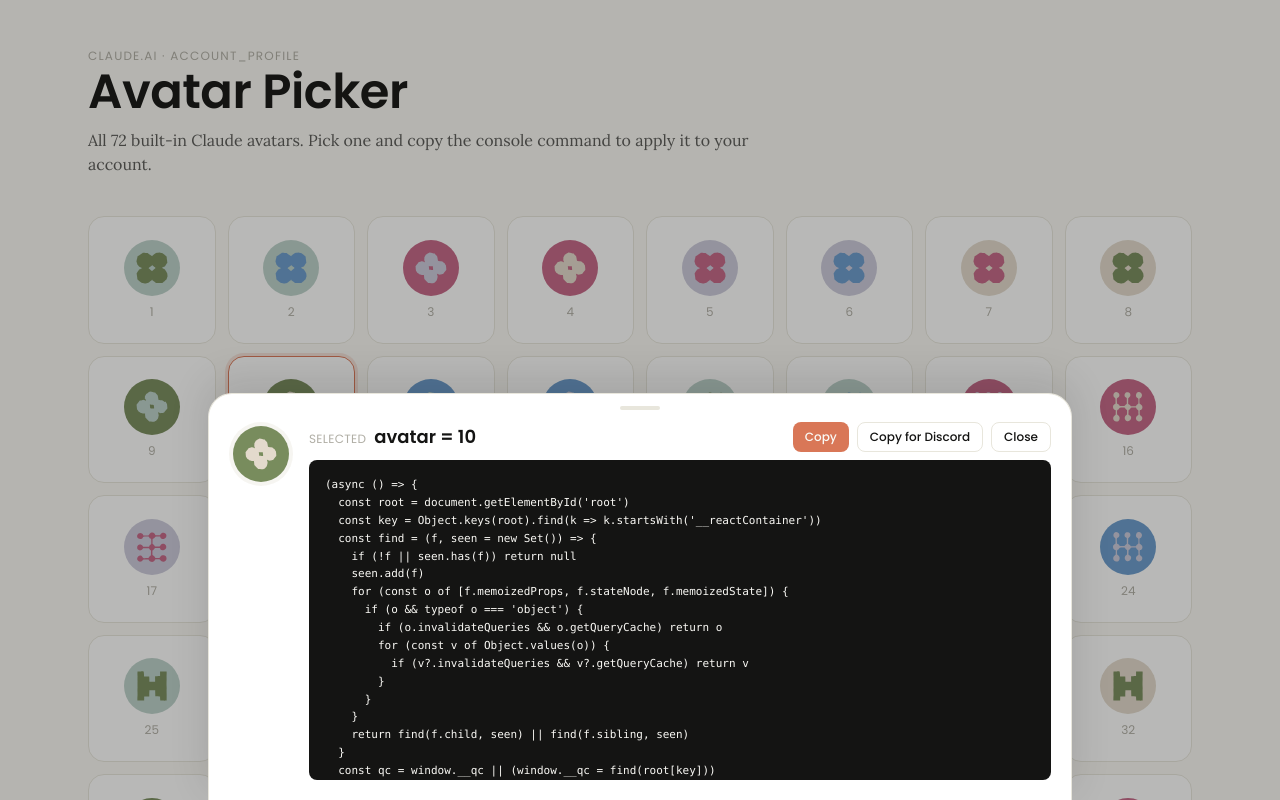
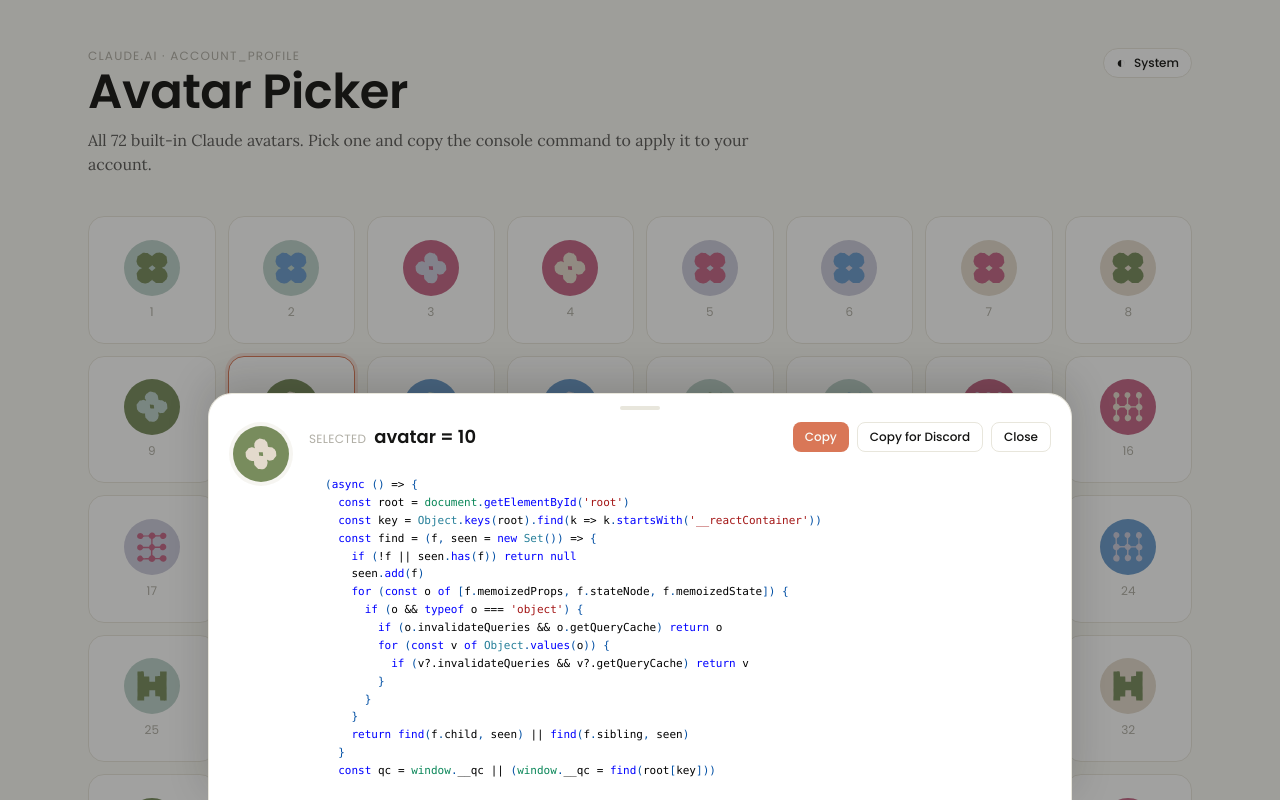
Before and after one commit to pyyupsk/claude-avatar-picker, a React (Vite) app: page / in a window 1280 px wide. Both pictures are taken after a click on the button "10". Shown: the top 800 px of the page. Built offline with nearby package versions, Linux system fonts and the light colour scheme.

Commit message:
feat: theme system + syntax highlighting
- system-aware theme toggle (light/dark/system) with localStorage persistence
- inline boot script prevents flash of wrong theme on reload
- prism-react-renderer for snippet syntax highlighting
- semantic CSS tokens (--color-bg/fg/surface/border/muted)

```diff
--- a/index.html
+++ b/index.html
@@ -4,6 +4,18 @@
     <meta charset="UTF-8" />
     <meta name="viewport" content="width=device-width, initial-scale=1.0" />
     <title>Claude Avatar Picker</title>
+    <script>
+      (() => {
+        const prefersDark = globalThis.matchMedia('(prefers-color-scheme: dark)').matches;
+        let resolved = prefersDark ? 'dark' : 'light';
+        try {
+          const stored = localStorage.getItem('theme');
+          if (stored === 'light' || stored === 'dark') resolved = stored;
+        } catch {}
+        document.documentElement.dataset.mode = resolved;
+        document.documentElement.style.colorScheme = resolved;
+      })();
+    </script>
   </head>
   <body>
     <div id="root"></div>
--- a/package.json
+++ b/package.json
@@ -14,6 +14,7 @@
 	},
 	"dependencies": {
 		"clsx": "^2.1.1",
+		"prism-react-renderer": "^2.4.1",
 		"react": "^19.2.5",
 		"react-dom": "^19.2.5",
 		"tailwind-merge": "^3.5.0"
--- a/src/App.tsx
+++ b/src/App.tsx
@@ -1,25 +1,31 @@
 import { useState } from "react";
 import AvatarTile from "./components/AvatarTile";
 import CommandBar from "./components/CommandBar";
+import ThemeToggle from "./components/ThemeToggle";
 import { avatars } from "./data/avatars";
+import { useTheme } from "./hooks/useTheme";
 
 function App() {
 	const [selectedId, setSelectedId] = useState<number | null>(null);
 	const selected = avatars.find((a) => a.id === selectedId) ?? null;
+	const { theme, resolved, cycle } = useTheme();
 
 	return (
 		<div className="mx-auto max-w-6xl px-6 py-12">
-			<header className="mb-10">
-				<p className="font-heading text-brand-mid-gray text-xs uppercase tracking-widest">
+			<header className="mb-10 flex items-start justify-between gap-4">
+				<div>
+					<p className="font-heading text-muted text-xs uppercase tracking-widest">
 						claude.ai · account_profile
 					</p>
-				<h1 className="mt-1 font-heading text-4xl text-brand-dark sm:text-5xl">
+					<h1 className="mt-1 font-heading text-4xl text-fg sm:text-5xl">
 						Avatar Picker
 					</h1>
-				<p className="mt-3 max-w-2xl text-brand-dark/70">
+					<p className="mt-3 max-w-2xl text-fg/70">
 						All {avatars.length} built-in Claude avatars. Pick one and copy the
 						console command to apply it to your account.
 					</p>
+				</div>
+				<ThemeToggle theme={theme} onCycle={cycle} />
 			</header>
 
 			<div className="grid grid-cols-3 gap-3 sm:grid-cols-4 md:grid-cols-6 lg:grid-cols-8">
@@ -33,7 +39,7 @@
 				))}
 			</div>
 
-			<footer className="mt-16 mb-32 space-y-1 text-brand-mid-gray text-sm">
+			<footer className="mt-16 mb-32 space-y-1 text-muted text-sm">
 				<p>
 					ID 0 clears the avatar (renders initials). The server stores any
 					integer, but only IDs 1–{avatars.length} have a designed shape —
@@ -45,7 +51,11 @@
 				</p>
 			</footer>
 
-			<CommandBar avatar={selected} onClose={() => setSelectedId(null)} />
+			<CommandBar
+				avatar={selected}
+				resolved={resolved}
+				onClose={() => setSelectedId(null)}
+			/>
 		</div>
 	);
 }
--- a/src/components/AvatarTile.tsx
+++ b/src/components/AvatarTile.tsx
@@ -16,14 +16,14 @@
 			aria-pressed={selected}
 			aria-label={`Avatar ${avatar.id}`}
 			className={cn(
-				"group relative flex aspect-square flex-col items-center justify-center gap-2 rounded-2xl border bg-white p-4 transition-all duration-150 outline-none focus-visible:ring-2 focus-visible:ring-brand-orange/60",
+				"group relative flex aspect-square flex-col items-center justify-center gap-2 rounded-2xl border bg-surface p-4 transition-all duration-150 outline-none focus-visible:ring-2 focus-visible:ring-brand-orange/60",
 				selected
 					? "border-brand-orange shadow-[0_0_0_3px_rgba(217,119,87,0.18)]"
-					: "border-brand-light-gray hover:-translate-y-0.5 hover:border-brand-mid-gray",
+					: "border-border hover:-translate-y-0.5 hover:border-muted",
 			)}
 		>
 			<AvatarSvg avatar={avatar} />
-			<span className="font-heading text-brand-mid-gray text-xs tabular-nums group-hover:text-brand-dark">
+			<span className="font-heading text-muted text-xs tabular-nums group-hover:text-fg">
 				{avatar.id}
 			</span>
 		</button>
--- /dev/null
+++ b/src/components/CodeBlock.tsx
@@ -0,0 +1,41 @@
+import { Highlight, themes } from "prism-react-renderer";
+import type { ResolvedTheme } from "../hooks/useTheme";
+
+type Props = {
+	code: string;
+	resolved: ResolvedTheme;
+	className?: string;
+};
+
+function CodeBlock({ code, resolved, className }: Readonly<Props>) {
+	const theme = resolved === "dark" ? themes.vsDark : themes.vsLight;
+
+	return (
+		<Highlight code={code} language="jsx" theme={theme}>
+			{({ style, tokens, getLineProps, getTokenProps }) => (
+				<pre
+					className={className}
+					style={{ ...style, background: "transparent" }}
+				>
+					<code>
+						{tokens.map((line) => {
+							const lineKey = line.map((t) => t.content).join("");
+							let offset = 0;
+							return (
+								<div key={lineKey} {...getLineProps({ line })}>
+									{line.map((token) => {
+										const key = `${offset}-${token.content}`;
+										offset += token.content.length || 1;
+										return <span key={key} {...getTokenProps({ token })} />;
+									})}
+								</div>
+							);
+						})}
+					</code>
+				</pre>
+			)}
+		</Highlight>
+	);
+}
+
+export default CodeBlock;
--- a/src/components/CommandBar.tsx
+++ b/src/components/CommandBar.tsx
@@ -1,15 +1,18 @@
 import type { Avatar } from "../data/avatars";
 import { useCopy } from "../hooks/useCopy";
+import type { ResolvedTheme } from "../hooks/useTheme";
 import { buildSnippet } from "../lib/buildSnippet";
 import { cn } from "../lib/cn";
 import AvatarSvg from "./AvatarSvg";
+import CodeBlock from "./CodeBlock";
 
 type Props = {
 	avatar: Avatar | null;
+	resolved: ResolvedTheme;
 	onClose: () => void;
 };
 
-function CommandBar({ avatar, onClose }: Readonly<Props>) {
+function CommandBar({ avatar, resolved, onClose }: Readonly<Props>) {
 	const { copiedKey, copy } = useCopy();
 	const open = avatar !== null;
 
@@ -23,7 +26,7 @@
 				aria-label="Close"
 				onClick={onClose}
 				className={cn(
-					"fixed inset-0 z-40 bg-brand-dark/30 transition-opacity duration-200",
+					"fixed inset-0 z-40 bg-brand-dark/40 transition-opacity duration-200",
 					open
 						? "pointer-events-auto opacity-100"
 						: "pointer-events-none opacity-0",
@@ -39,20 +42,20 @@
 				)}
 			>
 				<div className="mx-auto max-w-4xl px-4">
-					<div className="rounded-t-3xl border border-brand-light-gray border-b-0 bg-white px-5 pt-3 pb-5 shadow-[0_-12px_40px_rgba(20,20,19,0.12)]">
-						<div className="mx-auto mb-3 h-1 w-10 rounded-full bg-brand-light-gray" />
+					<div className="rounded-t-3xl border border-border border-b-0 bg-surface px-5 pt-3 pb-5 shadow-[0_-12px_40px_rgba(20,20,19,0.18)]">
+						<div className="mx-auto mb-3 h-1 w-10 rounded-full bg-border" />
 						{avatar && (
 							<div className="flex items-start gap-4">
-								<div className="flex size-16 shrink-0 items-center justify-center rounded-full bg-brand-light-gray/40">
+								<div className="flex size-16 shrink-0 items-center justify-center rounded-full bg-border/40">
 									<AvatarSvg avatar={avatar} size={56} />
 								</div>
 								<div className="min-w-0 flex-1">
 									<div className="mb-2 flex items-center justify-between gap-3">
 										<div className="flex items-baseline gap-2">
-											<span className="font-heading text-brand-mid-gray text-xs uppercase tracking-wide">
+											<span className="font-heading text-muted text-xs uppercase tracking-wide">
 												Selected
 											</span>
-											<span className="font-heading font-semibold text-brand-dark text-lg tabular-nums">
+											<span className="font-heading font-semibold text-fg text-lg tabular-nums">
 												avatar = {avatar.id}
 											</span>
 										</div>
@@ -67,7 +70,7 @@
 											<button
 												type="button"
 												onClick={() => copy(discord, "discord")}
-												className="rounded-lg border border-brand-light-gray bg-white px-3 py-1.5 font-heading font-medium text-brand-dark text-xs transition-colors hover:border-brand-mid-gray focus-visible:outline-none focus-visible:ring-2 focus-visible:ring-brand-orange/60"
+												className="rounded-lg border border-border bg-surface px-3 py-1.5 font-heading font-medium text-fg text-xs transition-colors hover:border-muted focus-visible:outline-none focus-visible:ring-2 focus-visible:ring-brand-orange/60"
 											>
 												{copiedKey === "discord"
 													? "Copied!"
@@ -77,15 +80,22 @@
 												type="button"
 												onClick={onClose}
 												aria-label="Close"
-												className="rounded-lg border border-brand-light-gray bg-white px-3 py-1.5 font-heading font-medium text-brand-dark text-xs transition-colors hover:border-brand-mid-gray focus-visible:outline-none focus-visible:ring-2 focus-visible:ring-brand-orange/60"
+												className="rounded-lg border border-border bg-surface px-3 py-1.5 font-heading font-medium text-fg text-xs transition-colors hover:border-muted focus-visible:outline-none focus-visible:ring-2 focus-visible:ring-brand-orange/60"
 											>
 												Close
 											</button>
 										</div>
 									</div>
-									<pre className="max-h-[40vh] overflow-auto whitespace-pre rounded-lg bg-brand-dark p-4 font-mono text-[11px] text-brand-light leading-relaxed">
-										<code>{snippet}</code>
-									</pre>
+									<CodeBlock
+										code={snippet}
+										resolved={resolved}
+										className={cn(
+											"max-h-[40vh] overflow-auto whitespace-pre rounded-lg p-4 font-mono text-[11px] leading-relaxed",
+											resolved === "dark"
+												? "bg-brand-dark"
+												: "bg-brand-light-gray/40",
+										)}
+									/>
 								</div>
 							</div>
 						)}
--- /dev/null
+++ b/src/components/ThemeToggle.tsx
@@ -0,0 +1,40 @@
+import type { Theme } from "../hooks/useTheme";
+import { cn } from "../lib/cn";
+
+type Props = {
+	theme: Theme;
+	onCycle: () => void;
+};
+
+const LABELS: Record<Theme, string> = {
+	light: "Light",
+	dark: "Dark",
+	system: "System",
+};
+
+const ICONS: Record<Theme, string> = {
+	light: "☀",
+	dark: "☾",
+	system: "◐",
+};
+
+function ThemeToggle({ theme, onCycle }: Readonly<Props>) {
+	return (
+		<button
+			type="button"
+			onClick={onCycle}
+			aria-label={`Theme: ${LABELS[theme]}. Click to cycle.`}
+			className={cn(
+				"inline-flex items-center gap-2 rounded-full border border-border bg-surface px-3 py-1.5 font-heading font-medium text-fg text-xs transition-colors",
+				"hover:border-muted focus-visible:outline-none focus-visible:ring-2 focus-visible:ring-brand-orange/60",
+			)}
+		>
+			<span aria-hidden="true" className="text-base leading-none">
+				{ICONS[theme]}
+			</span>
+			<span>{LABELS[theme]}</span>
+		</button>
+	);
+}
+
+export default ThemeToggle;
--- /dev/null
+++ b/src/hooks/useTheme.ts
@@ -0,0 +1,71 @@
+import { useCallback, useEffect, useState } from "react";
+
+export type Theme = "light" | "dark" | "system";
+export type ResolvedTheme = "light" | "dark";
+
+const STORAGE_KEY = "theme";
+
+function getSystemTheme(): ResolvedTheme {
+	if (globalThis.window === undefined) return "light";
+	return globalThis.window.matchMedia("(prefers-color-scheme: dark)").matches
+		? "dark"
+		: "light";
+}
+
+function readStored(): Theme {
+	if (globalThis.window === undefined) return "system";
+	const v = localStorage.getItem(STORAGE_KEY);
+	if (v === "light" || v === "dark" || v === "system") return v;
+	return "system";
+}
+
+function nextTheme(prev: Theme): Theme {
+	if (prev === "light") return "dark";
+	if (prev === "dark") return "system";
+	return "light";
+}
+
+function applyTheme(theme: ResolvedTheme) {
+	const root = document.documentElement;
+	const css = document.createElement("style");
+	css.textContent = "*,*::before,*::after{transition:none!important}";
+	document.head.appendChild(css);
+	root.dataset.mode = theme;
+	root.style.colorScheme = theme;
+	// double rAF: applies after the browser has flushed style/layout for the swap
+	requestAnimationFrame(() => {
+		requestAnimationFrame(() => css.remove());
+	});
+}
+
+export function useTheme() {
+	const [theme, setTheme] = useState<Theme>(() => readStored());
+	const [resolved, setResolved] = useState<ResolvedTheme>(() =>
+		theme === "system" ? getSystemTheme() : theme,
+	);
+
+	useEffect(() => {
+		const next = theme === "system" ? getSystemTheme() : theme;
+		setResolved(next);
+		applyTheme(next);
+		localStorage.setItem(STORAGE_KEY, theme);
+	}, [theme]);
+
+	useEffect(() => {
+		if (theme !== "system") return;
+		const mq = globalThis.window.matchMedia("(prefers-color-scheme: dark)");
+		function handleChange() {
+			const next = mq.matches ? "dark" : "light";
+			setResolved(next);
+			applyTheme(next);
+		}
+		mq.addEventListener("change", handleChange);
+		return () => mq.removeEventListener("change", handleChange);
+	}, [theme]);
+
+	const cycle = useCallback(() => {
+		setTheme(nextTheme);
+	}, []);
+
+	return { theme, resolved, setTheme, cycle };
+}
```
Also changed, not shown: src/index.css (+18 -2 lines), 1 other file (tests, documents, lock files or other folders). Lines whose indentation alone changed are shown as unchanged.
